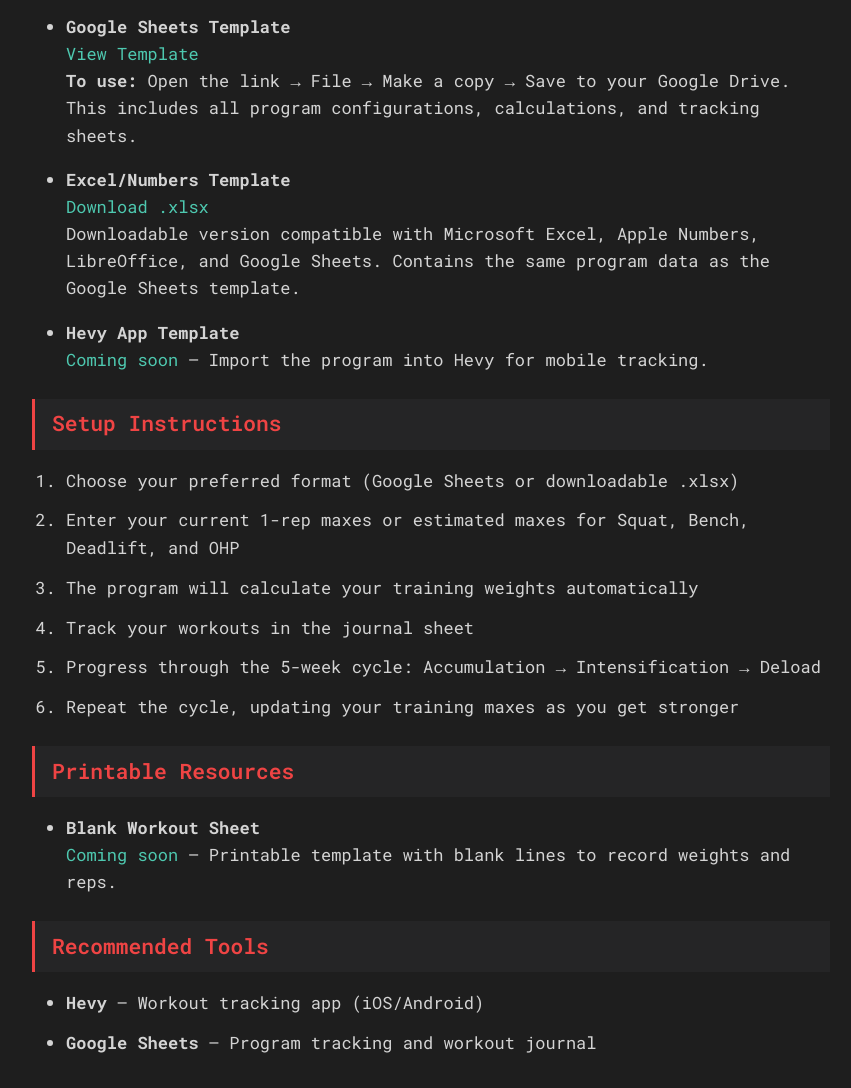
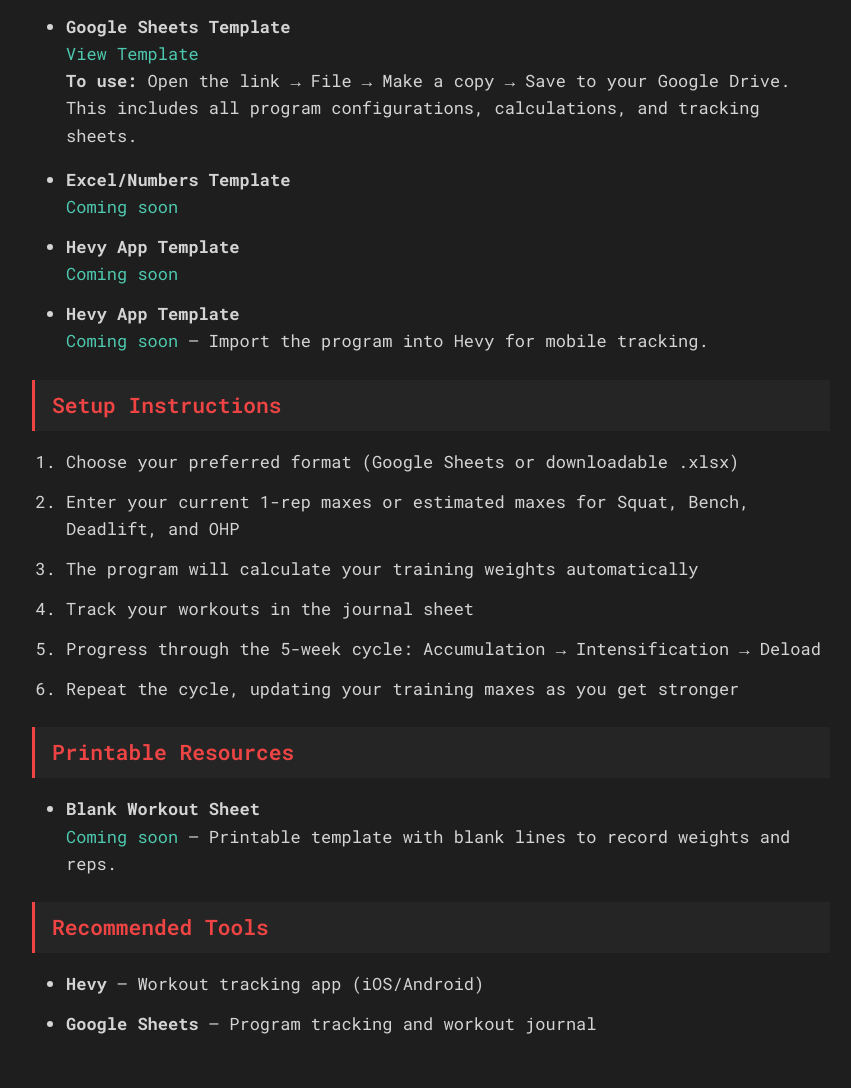
Before and after one commit to nbry/nbry-website, a FastAPI app: page /links in a window 1280 px wide. Shown: the part 352-1440 px from the top of the page, without its empty margins (209-1060 px from the left). Run offline with FastAPI, Linux system fonts and the light colour scheme.

Commit message:
chore: remove static spreadsheet

```diff
--- a/src/nbry_lifting_website/templates/links.html
+++ b/src/nbry_lifting_website/templates/links.html
@@ -26,11 +26,11 @@
       </li>
       <li>
         <strong>Excel/Numbers Template</strong><br />
-        <a href="/static/downloads/nbry-lifting-template.xlsx" download>Download .xlsx</a><br />
-        <p>
-          Downloadable version compatible with Microsoft Excel, Apple Numbers, LibreOffice, and
-          Google Sheets. Contains the same program data as the Google Sheets template.
-        </p>
+        <a href="#" target="_blank">Coming soon</a>
+      </li>
+      <li>
+        <strong>Hevy App Template</strong><br />
+        <a href="#" target="_blank">Coming soon</a>
       </li>
       <li>
         <strong>Hevy App Template</strong><br />
```
